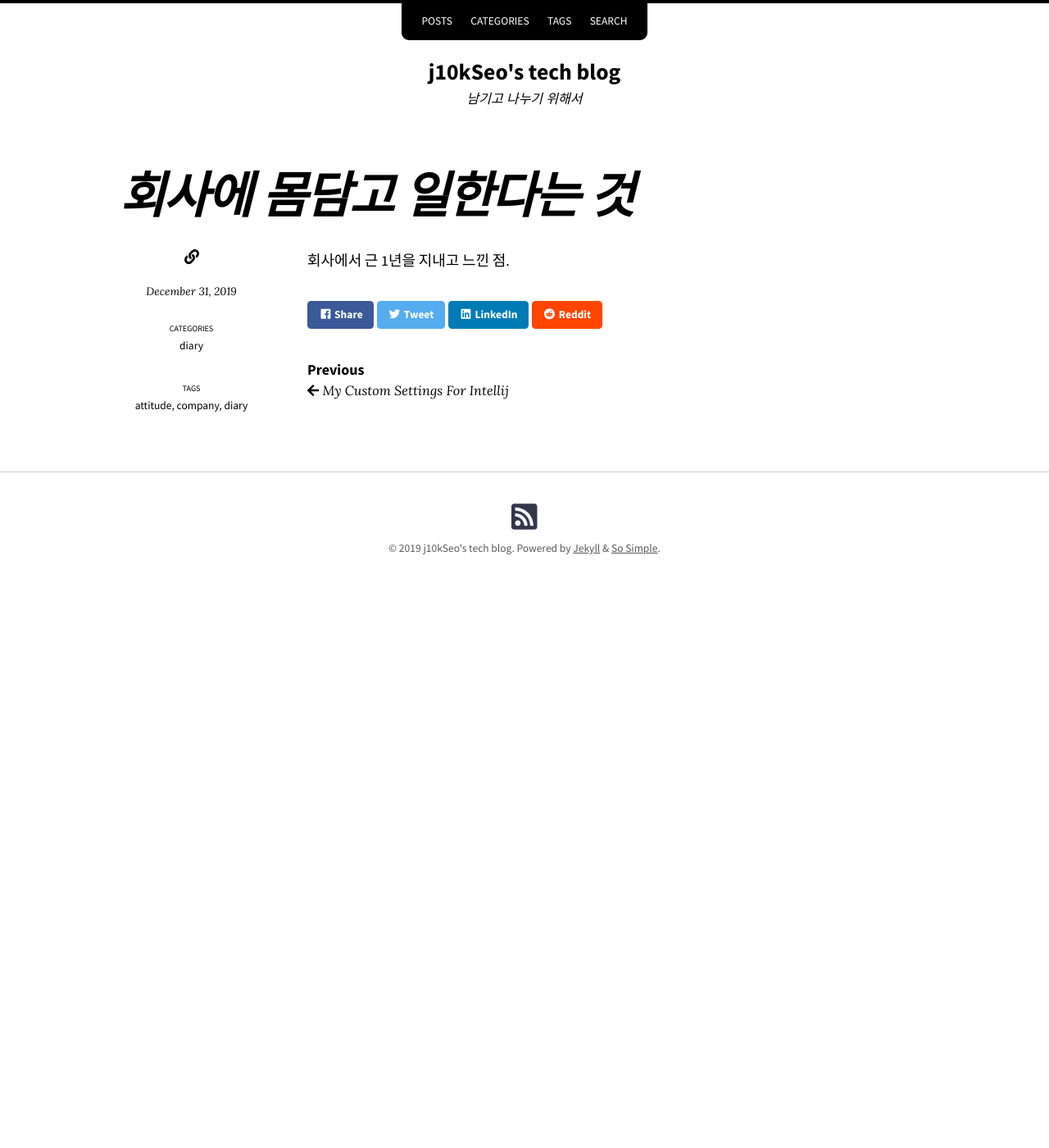
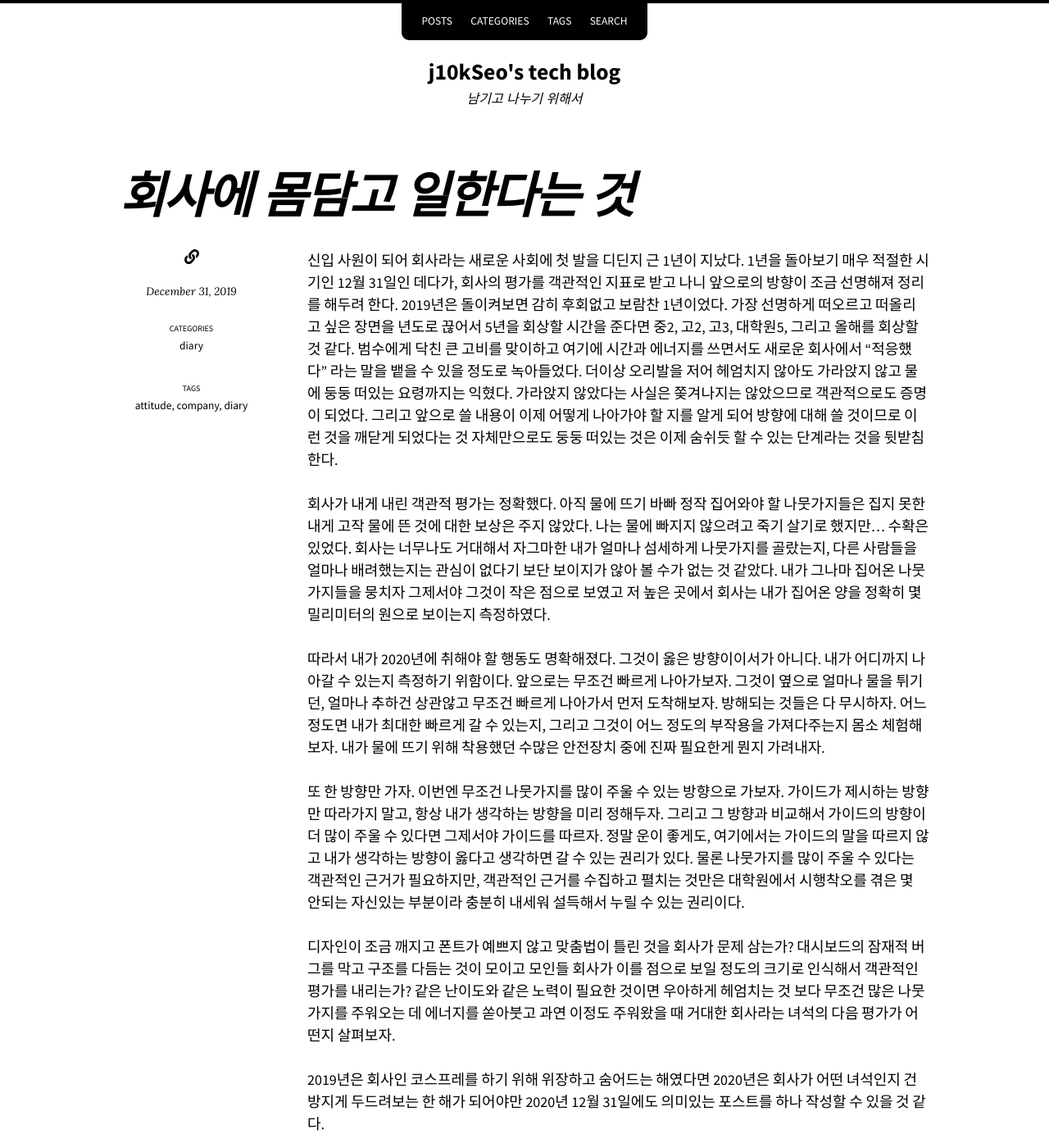
Before and after one commit to j10kSeo/j10kSeo.github.io, a Jekyll site: the page built from _posts/2019-12-31-What_company_wants.md, in a window 1280 px wide and 1400 px high. Shown: the whole window at 82% size. Built offline with Jekyll 4.4.1, drawn with Linux system fonts in a browser that asks for light colours; nearby versions of some CDN libraries.

Commit message:
회사 일기 추가

```diff
--- a/_posts/2019-12-31-What_company_wants.md
+++ b/_posts/2019-12-31-What_company_wants.md
@@ -9,5 +9,35 @@ tags:
   - diary
 ---
 
+신입 사원이 되어 회사라는 새로운 사회에 첫 발을 디딘지 근 1년이 지났다.
+1년을 돌아보기 매우 적절한 시기인 12월 31일인 데다가, 회사의 평가를 객관적인 지표로 받고 나니 앞으로의 방향이 조금 선명해져 정리를 해두려 한다.
+2019년은 돌이켜보면 감히 후회없고 보람찬 1년이었다.
+가장 선명하게 떠오르고 떠올리고 싶은 장면을 년도로 끊어서 5년을 회상할 시간을 준다면 중2, 고2, 고3, 대학원5, 그리고 올해를 회상할 것 같다.
+범수에게 닥친 큰 고비를 맞이하고 여기에 시간과 에너지를 쓰면서도 새로운 회사에서 "적응했다" 라는 말을 뱉을 수 있을 정도로 녹아들었다.
+더이상 오리발을 저어 헤엄치지 않아도 가라앉지 않고 물에 둥둥 떠있는 요령까지는 익혔다.
+가라앉지 않았다는 사실은 쫒겨나지는 않았으므로 객관적으로도 증명이 되었다.
+그리고 앞으로 쓸 내용이 이제 어떻게 나아가야 할 지를 알게 되어 방향에 대해 쓸 것이므로 이런 것을 깨닫게 되었다는 것 자체만으로도 둥둥 떠있는 것은 이제 숨쉬듯 할 수 있는 단계라는 것을 뒷받침한다.
 
-회사에서 근 1년을 지내고 느낀 점.
+회사가 내게 내린 객관적 평가는 정확했다. 아직 물에 뜨기 바빠 정작 집어와야 할 나뭇가지들은 집지 못한 내게 고작 물에 뜬 것에 대한 보상은 주지 않았다. 나는 물에 빠지지 않으려고 죽기 살기로 했지만...
+수확은 있었다. 회사는 너무나도 거대해서 자그마한 내가 얼마나 섬세하게 나뭇가지를 골랐는지, 다른 사람들을 얼마나 배려했는지는 관심이 없다기 보단 보이지가 않아 볼 수가 없는 것 같았다.
+내가 그나마 집어온 나뭇가지들을 뭉치자 그제서야 그것이 작은 점으로 보였고 저 높은 곳에서 회사는 내가 집어온 양을 정확히 몇 밀리미터의 원으로 보이는지 측정하였다.
+
+따라서 내가 2020년에 취해야 할 행동도 명확해졌다.
+그것이 옳은 방향이이서가 아니다.
+내가 어디까지 나아갈 수 있는지 측정하기 위함이다.
+앞으로는 무조건 빠르게 나아가보자. 그것이 옆으로 얼마나 물을 튀기던, 얼마나 추하건 상관않고 무조건 빠르게 나아가서 먼저 도착해보자.
+방해되는 것들은 다 무시하자.
+어느 정도면 내가 최대한 빠르게 갈 수 있는지, 그리고 그것이 어느 정도의 부작용을 가져다주는지 몸소 체험해보자. 내가 물에 뜨기 위해 착용했던 수많은 안전장치 중에 진짜 필요한게 뭔지 가려내자.
+
+또 한 방향만 가자. 이번엔 무조건 나뭇가지를 많이 주울 수 있는 방향으로 가보자.
+가이드가 제시하는 방향만 따라가지 말고, 항상 내가 생각하는 방향을 미리 정해두자. 그리고 그 방향과 비교해서 가이드의 방향이 더 많이 주울 수 있다면 그제서야 가이드를 따르자.
+정말 운이 좋게도, 여기에서는 가이드의 말을 따르지 않고 내가 생각하는 방향이 옳다고 생각하면 갈 수 있는 권리가 있다.
+물론 나뭇가지를 많이 주울 수 있다는 객관적인 근거가 필요하지만, 객관적인 근거를 수집하고 펼치는 것만은 대학원에서 시행착오를 겪은 몇 안되는 자신있는 부분이라 충분히 내세워 설득해서 누릴 수 있는 권리이다.
+
+디자인이 조금 깨지고 폰트가 예쁘지 않고 맞춤법이 틀린 것을 회사가 문제 삼는가?
+대시보드의 잠재적 버그를 막고 구조를 다듬는 것이 모이고 모인들 회사가 이를 점으로 보일 정도의 크기로 인식해서 객관적인 평가를 내리는가?
+같은 난이도와 같은 노력이 필요한 것이면 우아하게 헤엄치는 것 보다 무조건 많은 나뭇가지를 주워오는 데 에너지를 쏟아붓고
+과연 이정도 주워왔을 때 거대한 회사라는 녀석의 다음 평가가 어떤지 살펴보자.
+
+2019년은 회사인 코스프레를 하기 위해 위장하고 숨어드는 해였다면
+2020년은 회사가 어떤 녀석인지 건방지게 두드려보는 한 해가 되어야만 2020년 12월 31일에도 의미있는 포스트를 하나 작성할 수 있을 것 같다.
```
